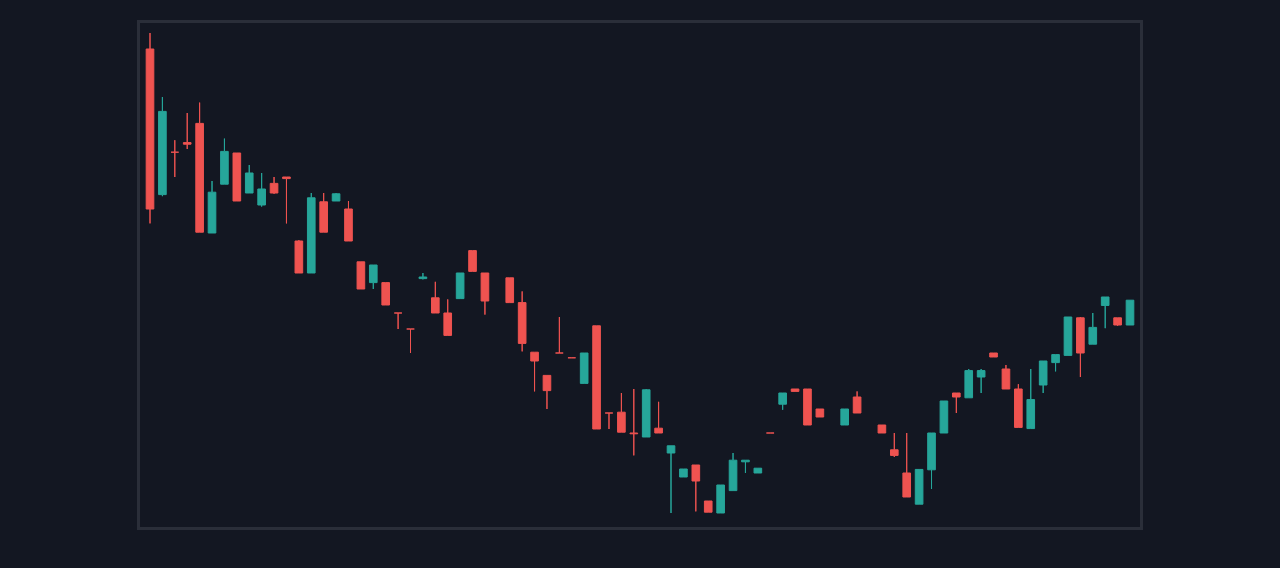
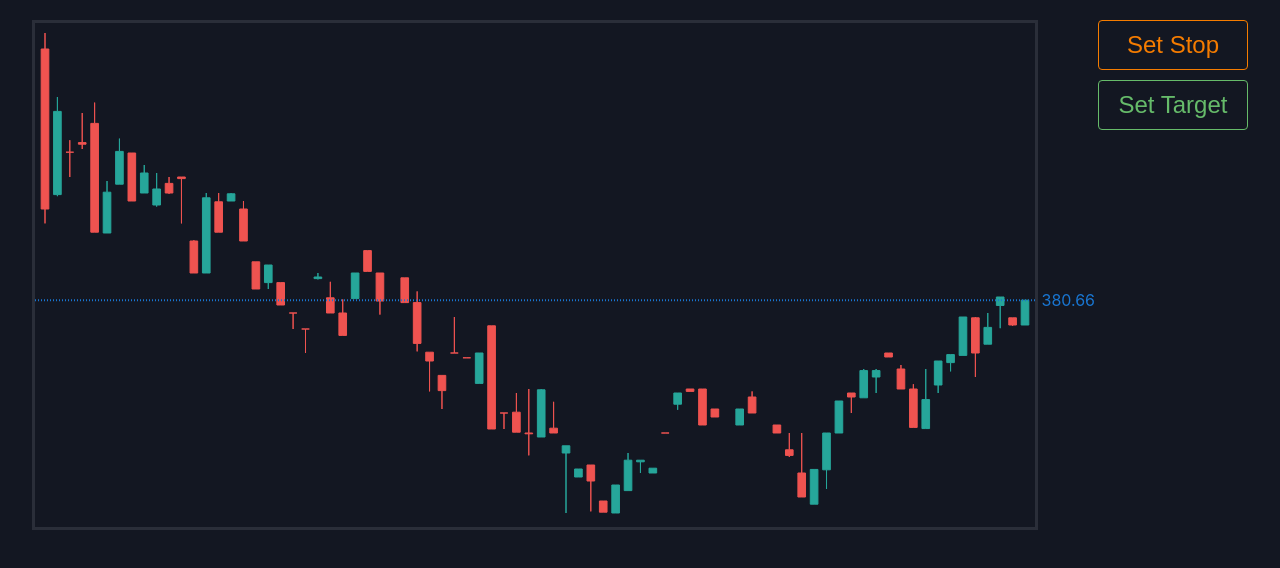
Before and after one commit to glacialspring/trade-assistant, a React (Create React App) app: page / in a window 1280 px wide. Shown: the top 568 px of the page. Built offline with nearby package versions, Linux system fonts and the light colour scheme.

Commit message:
set stop and target buttons working

```diff
--- a/electron/main.js
+++ b/electron/main.js
@@ -4,7 +4,7 @@ let mainWindow
 
 function createWindow() {
     mainWindow = new BrowserWindow({
-        width:800,
+        width:1200,
         height:600,
         show: false
     })
--- a/src/App.js
+++ b/src/App.js
@@ -1,14 +1,9 @@
 import React from 'react'
-import Chart from './components/chart/chart'
-import candles from './components/chart/TSLA_short'
+import OrderPlacer from './OrderPlacer'
 
 const App = () => {
   return (
-    <div style={{ display: 'flex', justifyContent: 'center' }}>
-      <div style={{ borderColor: '#2a2e39', borderWidth: 3, borderStyle: 'solid', margin: 20 }}>
-        <Chart candles={ candles } width={1000} height={500} />
-      </div>
-    </div>
+    <OrderPlacer currentPrice={ 379.5 } />
   )
 }
 
--- /dev/null
+++ b/src/OrderPlacer.js
@@ -0,0 +1,92 @@
+import React, { useState, useEffect, useRef } from 'react'
+import Chart from './components/chart/chart'
+import candles from './components/chart/TSLA_short'
+
+const lime = '#66bb6a'
+const blue = '#1976d2'
+const gray = '#2a2e39'
+const orange = '#f57c00'
+
+const OrderPlacer = () => {
+  const currentPrice = candles[candles.length-1].close
+  const [isSettingStop, setIsSettingStop] = useState( false )
+  const [isSettingTarget, setIsSettingTarget] = useState( false )
+  const isEditing = isSettingStop || isSettingTarget
+
+  const [stop, setStop] = useState()
+  const [target, setTarget] = useState()
+  const [riskReward, setRiskReward] = useState()
+  const refreshRiskReward = () => {
+    if ( stop !== undefined && target !== undefined ) {
+      setRiskReward(( target - currentPrice ) / ( currentPrice - stop ))
+    }
+  }
+  const onSetStop = stop_ => {
+    setStop(stop_)
+    setIsSettingStop( false )
+  }
+  const onSetTarget = target_ => {
+    setTarget(target_)
+    setIsSettingTarget( false )
+  }
+  useEffect(refreshRiskReward, [currentPrice, stop, target])
+
+  const chartRef = useRef()
+
+  return (
+    <div style={{ display: 'flex', justifyContent: 'center' }}>
+      <div style={{ borderColor: isEditing ? blue : gray, borderWidth: 3, borderStyle: 'solid', margin: 20 }}>
+        <Chart
+          ref={ chartRef }
+          candles={ candles }
+          width={1000}
+          height={500}
+          isSettingStop={ isSettingStop }
+          isSettingTarget={ isSettingTarget }
+          onSetStop={ onSetStop }
+          onSetTarget={ onSetTarget }
+        />
+      </div>
+      <div style={{ margin: 20, marginLeft: 40, display: 'flex', flexDirection: 'column' }}>
+        <button style={{
+            backgroundColor: 'transparent',
+            borderStyle: 'solid',
+            borderColor: isSettingStop ? gray : orange,
+            borderWidth: 1,
+            borderRadius: 4,
+            color: isSettingStop ? gray : orange,
+            fontSize: '1.5em',
+            padding: '10px 20px',
+            marginBottom: 10,
+          }}
+          onClick={ () => setIsSettingStop( true ) }
+          disabled={ isSettingStop }
+        >
+          { stop ? `Stop: ${ stop }` : 'Set Stop' }
+        </button>
+        <button style={{
+            backgroundColor: 'transparent',
+            borderStyle: 'solid',
+            borderColor: isSettingTarget ? gray : lime,
+            borderWidth: 1,
+            borderRadius: 4,
+            color: isSettingTarget ? gray : lime,
+            fontSize: '1.5em',
+            padding: '10px 20px',
+          }}
+          onClick={ () => setIsSettingTarget( true ) }
+          disabled={ isSettingTarget }
+        >
+          { target ? `Target: ${ target }` : 'Set Target' }
+        </button>
+        { riskReward &&
+          <p style={{ color: 'white' }}>
+            <label>Risk Reward</label> { riskReward.toFixed(2) }
+          </p>
+        }
+      </div>
+    </div>
+  )
+}
+
+export default OrderPlacer
--- a/src/components/chart/chart.js
+++ b/src/components/chart/chart.js
@@ -1,17 +1,24 @@
-import React, { useState, useLayoutEffect, useRef } from 'react'
+import React, { useState, useLayoutEffect, useRef, useImperativeHandle } from 'react'
 
 const lime = '#66bb6a'
 const green = '#26a69a'
 const red = '#ef5350'
 const gray = '#758696'
 const orange = '#f57c00'
+const blue = '#1976d2'
 
 const Chart = props => {
   const {
     candles,
     width: canvasW,
     height: canvasY,
+    isSettingStop,
+    isSettingTarget,
+    onSetStop,
+    onSetTarget,
   } = props
+  const isEditing = isSettingStop || isSettingTarget
+  const currentPrice = candles[candles.length-1].close
 
   // touch
   const containerRef = useRef()
@@ -24,25 +31,28 @@ const Chart = props => {
   const [cursor, setCursor] = useState()
   const onMouseMove = e => {
     setCursor({ x: e.clientX - origin.current.x, y: e.clientY - origin.current.y })
-    console.log(cursor)
   }
   const onMouseLeave = () => {
     setCursor(undefined)
   }
 
   // stops
-  const [stops, setStops] = useState([])
+  const [stop, setStop] = useState()
   const onPlaceStop = e => {
     const y = e.clientY - origin.current.y
-    const stop = -(y + margin - canvasY) / drawableH * height
-    setStops([...stops, stop])
+    let stop_ = -(y + margin - canvasY) / drawableH * height + min
+    stop_ = Number(stop_.toFixed(2))
+    setStop(stop_)
+    onSetStop(stop_)
   }
   // targets
-  const [targets, setTargets] = useState([])
+  const [target, setTarget] = useState()
   const onPlaceTarget = e => {
     const y = e.clientY - origin.current.y
-    const target = -(y + margin - canvasY) / drawableH * height
-    setTargets([...targets, target])
+    let target_ = -(y + margin - canvasY) / drawableH * height + min
+    target_ = Number(target_.toFixed(2))
+    setTarget(target_)
+    onSetTarget(target_)
   }
 
   // draw
@@ -65,16 +75,58 @@ const Chart = props => {
   const candleWidth = drawableW / candles.length * 0.6
   const width = endTs - startTs
   const height = max - min
+  const currentY = canvasY - (currentPrice - min)/height * drawableH - margin
+
+  const stopY = stop && canvasY - (stop-min)/height * drawableH - margin
+  const targetY = target && canvasY - (target-min)/height * drawableH - margin
+
+  const renderCandle = cd => {
+    const {
+      open: o,
+      close: c,
+      low: l,
+      high: h,
+      datetime: ts,
+    } = cd
+    const x = (ts - startTs) / width * drawableW + margin
+    const yo = canvasY - (o - min)/height * drawableH - margin
+    const yc = canvasY - (c - min)/height * drawableH - margin
+    const yl = canvasY - (l - min)/height * drawableH - margin
+    const yh = canvasY - (h - min)/height * drawableH - margin
+    const candleW_2 = candleWidth / 2
+    const yt = Math.min(yo, yc)
+    const yb = Math.max(yo, yc)
+    const color = c > o ? green : red
+
+    return (
+      <polygon
+        points={`${x-candleW_2},${yt} ${x},${yt} ${x},${yh} ${x},${yt} ${x+candleW_2},${yt} ${x+candleW_2},${yb} ${x},${yb} ${x},${yl} ${x},${yb} ${x-candleW_2},${yb}`}
+        fill={ color }
+        stroke={ color }
+        stroke-width="1"
+      />
+    )
+  }
 
   return (
     <div
       ref={ containerRef }
       onMouseMove={ onMouseMove }
       onMouseLeave={ onMouseLeave }
-      onClick={ onPlaceTarget }
-      style={{ position: 'relative' }}
+      onClick={ isSettingStop ? onPlaceStop : (isSettingTarget ? onPlaceTarget : undefined ) }
+      style={{position: 'relative'}}
     >
-      { cursor &&
+      <label style={{
+          color: blue,
+          position: 'absolute',
+          right: -7,
+          top: currentY,
+          transform: 'translate(100%, -50%)',
+        }}
+      >
+        { currentPrice }
+      </label>
+      { isEditing && cursor &&
         <label style={{
             color: 'white',
             position: 'absolute',
@@ -86,84 +138,43 @@ const Chart = props => {
           { (-(cursor.y + margin - canvasY) / drawableH * height + min).toFixed(2) }
         </label>
       }
-      { targets.map( target => {
-          const y = canvasY - target/height * drawableH - margin
-          return (
-            <label style={{
-                color: lime,
-                position: 'absolute',
-                right: -7,
-                top: y,
-                transform: 'translate(100%, -50%)',
-              }}
-            >
-              { (-(y + margin - canvasY) / drawableH * height + min).toFixed(2) }
-            </label>
-          )
-        })
+      { target &&
+        <label style={{
+            color: lime,
+            position: 'absolute',
+            right: -7,
+            top: canvasY - (target-min)/height * drawableH - margin,
+            transform: 'translate(100%, -50%)',
+          }}
+        >
+          { target.toFixed(2) }
+        </label>
       }
-      { stops.map( stop => {
-          const y = canvasY - stop/height * drawableH - margin
-          return (
-            <label style={{
-                color: orange,
-                position: 'absolute',
-                right: -7,
-                top: y,
-                transform: 'translate(100%, -50%)',
-              }}
-            >
-              { (-(y + margin - canvasY) / drawableH * height + min).toFixed(2) }
-            </label>
-          )
-        })
+      { stop &&
+        <label style={{
+            color: orange,
+            position: 'absolute',
+            right: -7,
+            top: canvasY - (stop-min)/height * drawableH - margin,
+            transform: 'translate(100%, -50%)',
+          }}
+        >
+          { stop.toFixed(2) }
+        </label>
       }
       <svg height={ canvasY } width={ canvasW }>
-        { candles.map(cd => {
-          const {
-            open: o,
-            close: c,
-            low: l,
-            high: h,
-            datetime: ts,
-          } = cd
-          const x = (ts - startTs) / width * drawableW + margin
-          const yo = canvasY - (o - min)/height * drawableH - margin
-          const yc = canvasY - (c - min)/height * drawableH - margin
-          const yl = canvasY - (l - min)/height * drawableH - margin
-          const yh = canvasY - (h - min)/height * drawableH - margin
-          const candleW_2 = candleWidth / 2
-          const yt = Math.min(yo, yc)
-          const yb = Math.max(yo, yc)
-          const color = c > o ? green : red
-
-          return (
-            <polygon
-              points={`${x-candleW_2},${yt} ${x},${yt} ${x},${yh} ${x},${yt} ${x+candleW_2},${yt} ${x+candleW_2},${yb} ${x},${yb} ${x},${yl} ${x},${yb} ${x-candleW_2},${yb}`}
-              fill={ color }
-              stroke={ color }
-              stroke-width="1"
-            />
-          )})
-        }
-        { cursor &&
+        { candles.map(renderCandle) }
+        <line x1="0" y1={ currentY } x2={ canvasW } y2={ currentY } stroke={ blue } stroke-width="2" stroke-dasharray="1,2" />
+        { isEditing && cursor &&
           <>
             <line x1="0" y1={ cursor.y } x2={ canvasW } y2={ cursor.y } stroke={ gray } stroke-width="1" stroke-dasharray="5,6" />
           </>
         }
-        { stops.map( stop => {
-            const y = canvasY - stop/height * drawableH - margin
-            return (
-              <line x1="0" y1={ y } x2={ canvasW } y2={ y } stroke={ orange } stroke-width="2" stroke-dasharray="2,6" />
-            )
-          })
+        { stop &&
+          <line x1="0" y1={ stopY } x2={ canvasW } y2={ stopY } stroke={ orange } stroke-width="1" stroke-dasharray="3,6" />
         }
-        { targets.map( target => {
-            const y = canvasY - target/height * drawableH - margin
-            return (
-              <line x1="0" y1={ y } x2={ canvasW } y2={ y } stroke={ lime } stroke-width="2" stroke-dasharray="2,6" />
-            )
-          })
+        { target &&
+          <line x1="0" y1={ targetY } x2={ canvasW } y2={ targetY } stroke={ lime } stroke-width="1" stroke-dasharray="3,6" />
         }
       </svg>
     </div>
```
Also changed, not shown: 1 other file (tests, documents, lock files or other folders).
